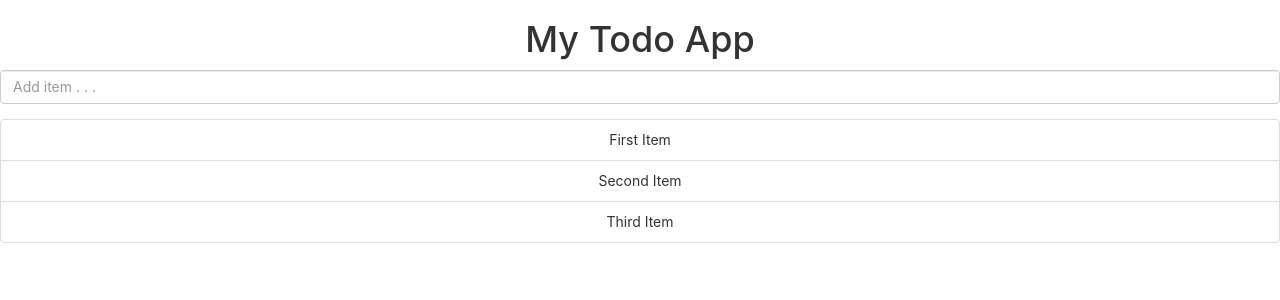
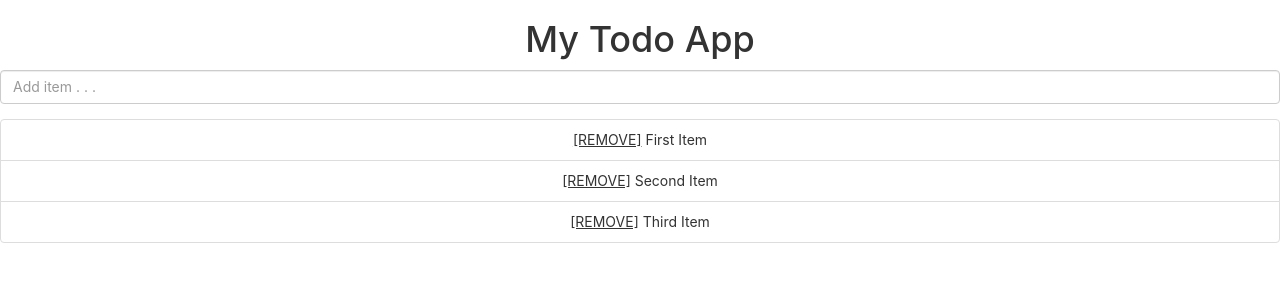
Before and after one commit to brandtrock/react-todo-app, a React (Create React App) app: page / in a window 1280 px wide. Shown: the top 300 px of the page. Built offline with nearby package versions, Linux system fonts and the light colour scheme.

Commit message:
remove item

```diff
--- a/src/components/List/List.js
+++ b/src/components/List/List.js
@@ -18,6 +18,7 @@ export default class List extends React.Component {
     };
     this.handleInput = this.handleInput.bind(this); // ADD ITEM: THIS HAPPENS FIRST
     this.addItem = this.addItem.bind(this); // ADD ITEM: THIS HAPPENS SECOND
+    this.removeItem = this.removeItem.bind(this);
   }
 
   handleInput(e) {
@@ -45,6 +46,13 @@ export default class List extends React.Component {
     }
   }
 
+  removeItem(key) {
+    const filteredItems = this.state.items.filter((item) => item.key !== key);
+    this.setState({
+      items: filteredItems
+    });
+  }
+
   render() {
     return(
       <div className="list">
@@ -63,6 +71,10 @@ export default class List extends React.Component {
         <ul className="list-group">
           {this.state.items.map((item) => (
             <li className="list-group-item" key={item.key}>
+              <span
+                onClick={() => this.removeItem(item.key)}
+                style={{ textDecoration: "underline", cursor: "pointer" }}
+              >[REMOVE]</span>{" "}
               {item.value}
             </li>
           ))}
```
